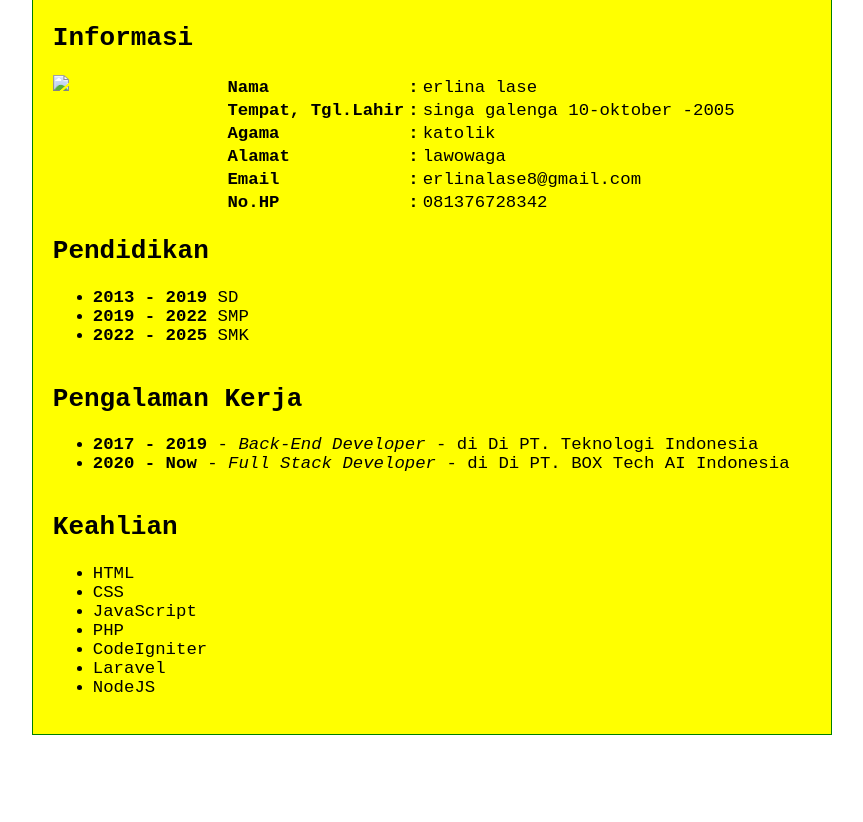
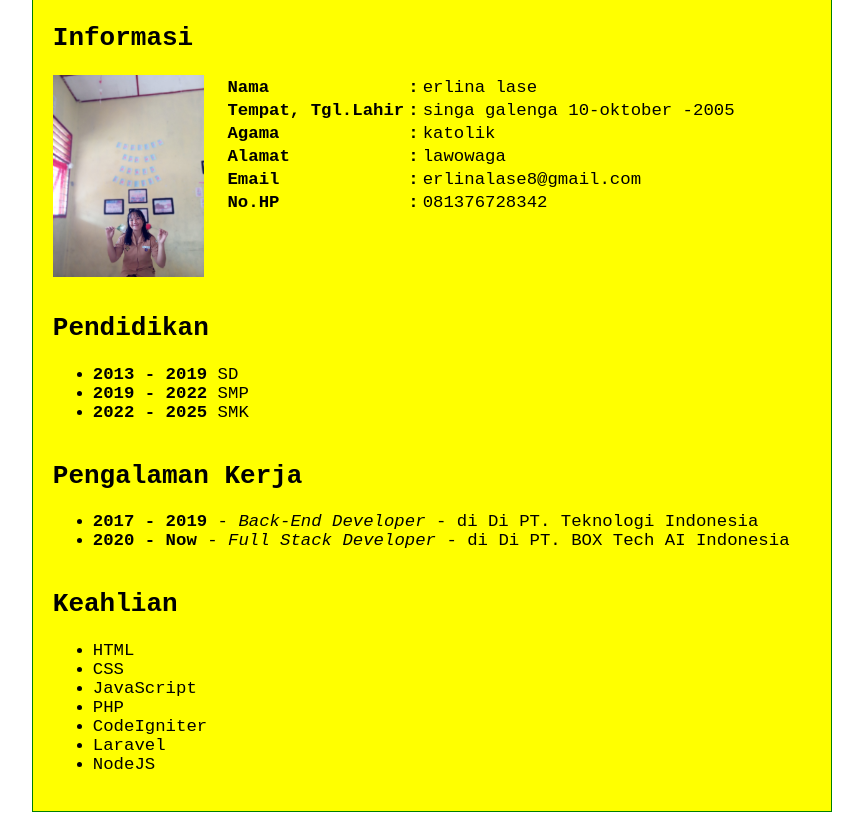
Before and after one commit to erlina8/Erlina, a plain HTML site: page index.html in a window 1280 px wide. Shown: the part 115-937 px from the top of the page, without its empty margins (208-1071 px from the left). Before the commit the page ends 860 px from the top, so only its background shows below. Drawn offline with Linux system fonts and the light colour scheme.

Commit message:
Update index.html

```diff
--- a/index.html
+++ b/index.html
@@ -18,7 +18,7 @@
 			<h2>Informasi</h2>
 
 			<div class="kiri">
-				<img src="foto.jpg">
+				<img src="IMG20250222112258.jpg">
 			</div>
 
 			<div class="kanan">
```
